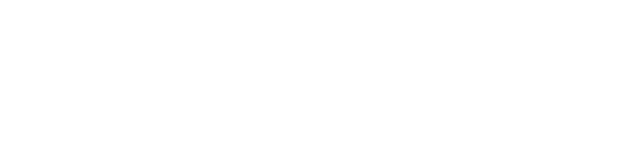
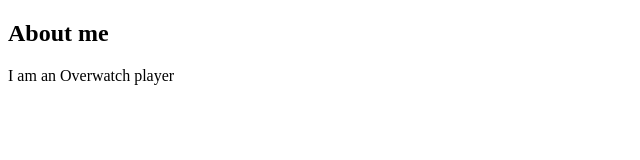
Before and after one commit to DarkenOW/mywebsite, a plain HTML site: page index.html in a window 1280 px wide. Shown: the whole page, without its empty margins (0-640 px from the left). Drawn offline with Linux system fonts and the light colour scheme.

Commit message:
Add files via upload

```diff
--- a/index.html
+++ b/index.html
@@ -7,6 +7,7 @@
 
 </head>
 <body>
-
+    <h2>About me</h2>
+    <p>I am an Overwatch player</p>
 </body>
 </html>
```
